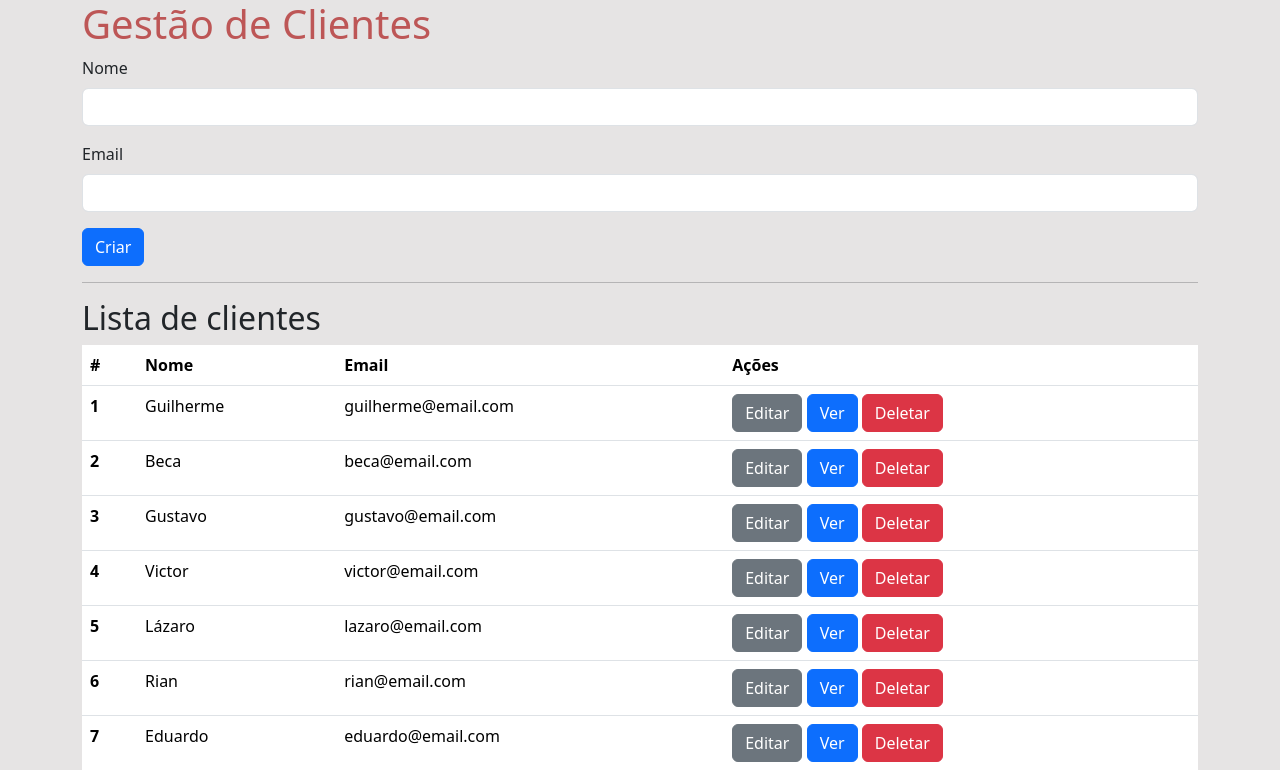
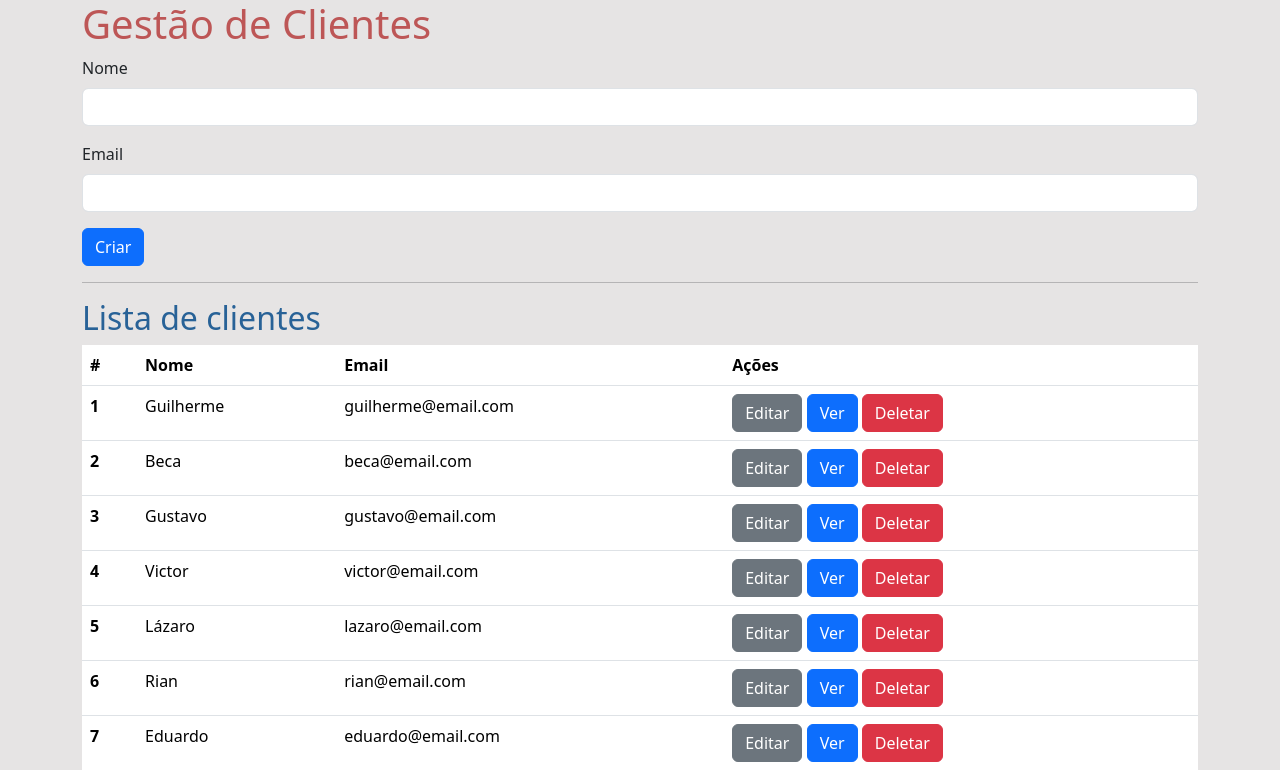
Before and after one commit to EduardoAugusto-dev/crud-flask-first-project, a Flask app: page / in a window 1280 px wide. Shown: the top 770 px of the page. Run offline with Flask 3, Linux system fonts and the light colour scheme.

Commit message:
mudança de cor lista

```diff
--- a/static/css/app.css
+++ b/static/css/app.css
@@ -5,3 +5,7 @@ body {
 .titulo {
     color: rgb(189, 86, 86);
 }
+
+.lista {
+    color: rgb(40, 98, 151);
+}
--- a/templates/index.html
+++ b/templates/index.html
@@ -18,7 +18,7 @@
 
     <hr>
     <!-- Lista de clientes-->
-    <h2>Lista de clientes</h2>
+    <h2 class="lista">Lista de clientes</h2>
     <div c-container="{{ url_for('cliente.lista_clientes') }}"></div>
     </div>
 
```
